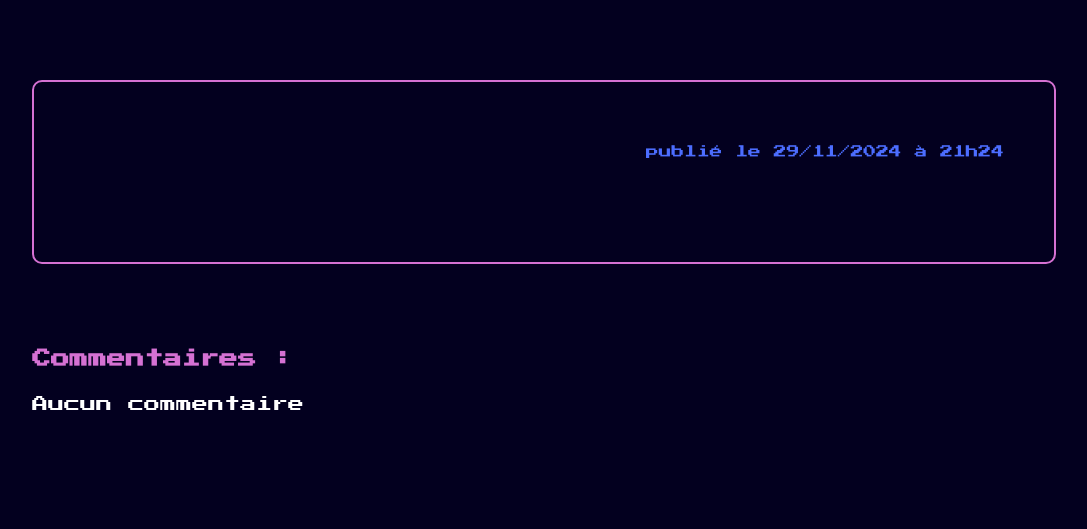
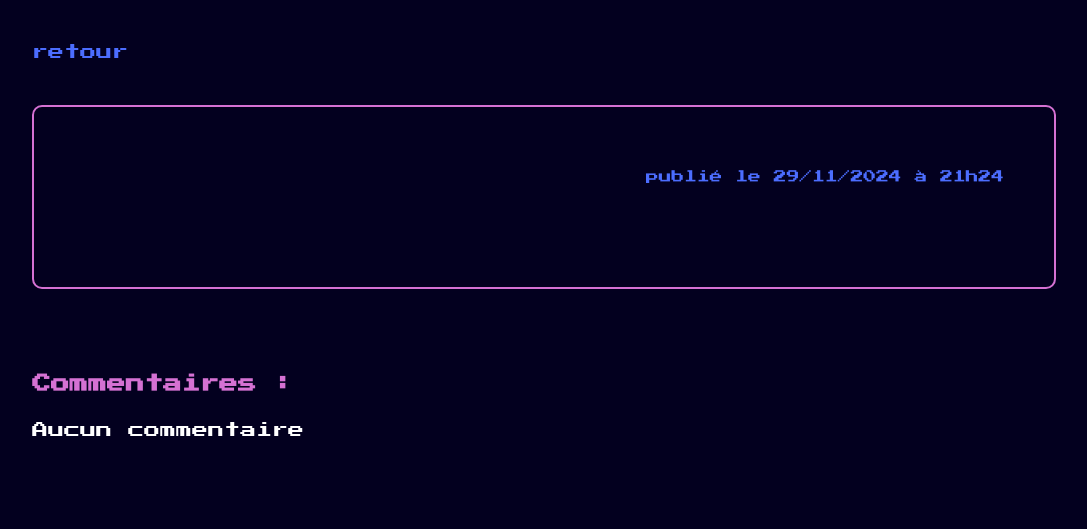
Before and after one commit to dragondoee/blog, a PHP site: page /index.php?action=detail in a window 1280 px wide. Shown: the part 132-661 px from the top of the page, without its empty margins (83-1170 px from the left). Run offline with PHP 8.4, Linux system fonts and the light colour scheme; data that the repository does not hold is empty.

Commit message:
bouton retourc

```diff
--- a/style.css
+++ b/style.css
@@ -79,7 +79,9 @@ a:hover {
 }
 
 .retour{
-  margin-left: 2vw;
+  display: block;
+  width: 80vw;
+  margin: 5vh auto;
 }
 
 
@@ -199,7 +201,7 @@ li .ico-nav{
 
 .contenu{
   width: 80vw;
-  margin: 10vh auto;
+  margin: 2vh auto 10vh auto;
   border: var(--pink) solid 2px;
   border-radius: 10px;
   padding: 50px;
--- a/view/detail.php
+++ b/view/detail.php
@@ -1,10 +1,10 @@
+<a class="retour" href="index.php">retour</a>
 <div class="contenu">
-
     <div>
         <h1 id="content"><?= $billet["titre"]; ?></h1>
         <p class="date">publié le <?= (new DateTime($billet["date"]))->format('d/m/Y \à H\hi'); ?></p>
     </div>
-    <p class="description"><?= $billet["text"]; ?></p>
+    <p class="description"><?= nl2br($billet["text"]); ?></p>
 
 </div>
 <h2 class="h2-com">Commentaires : </h2>
```
Also changed, not shown: 1 other file.
